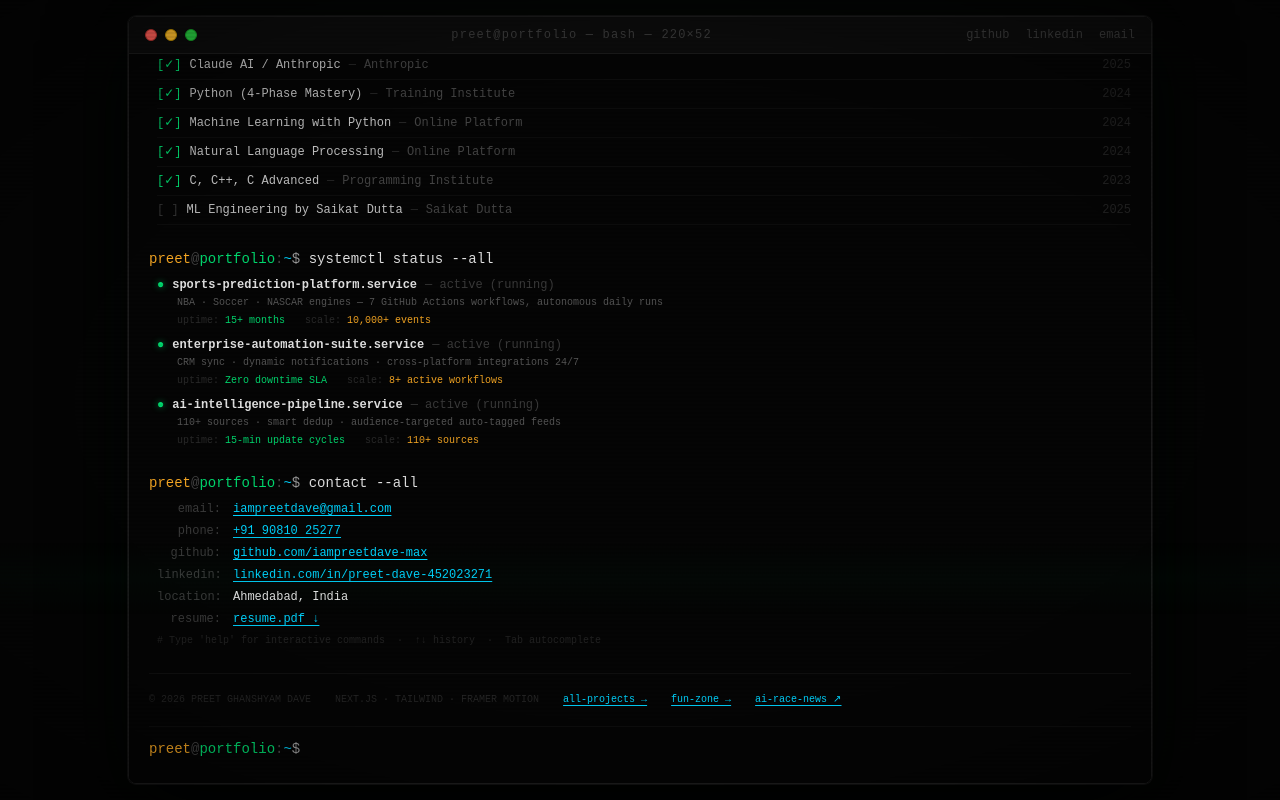
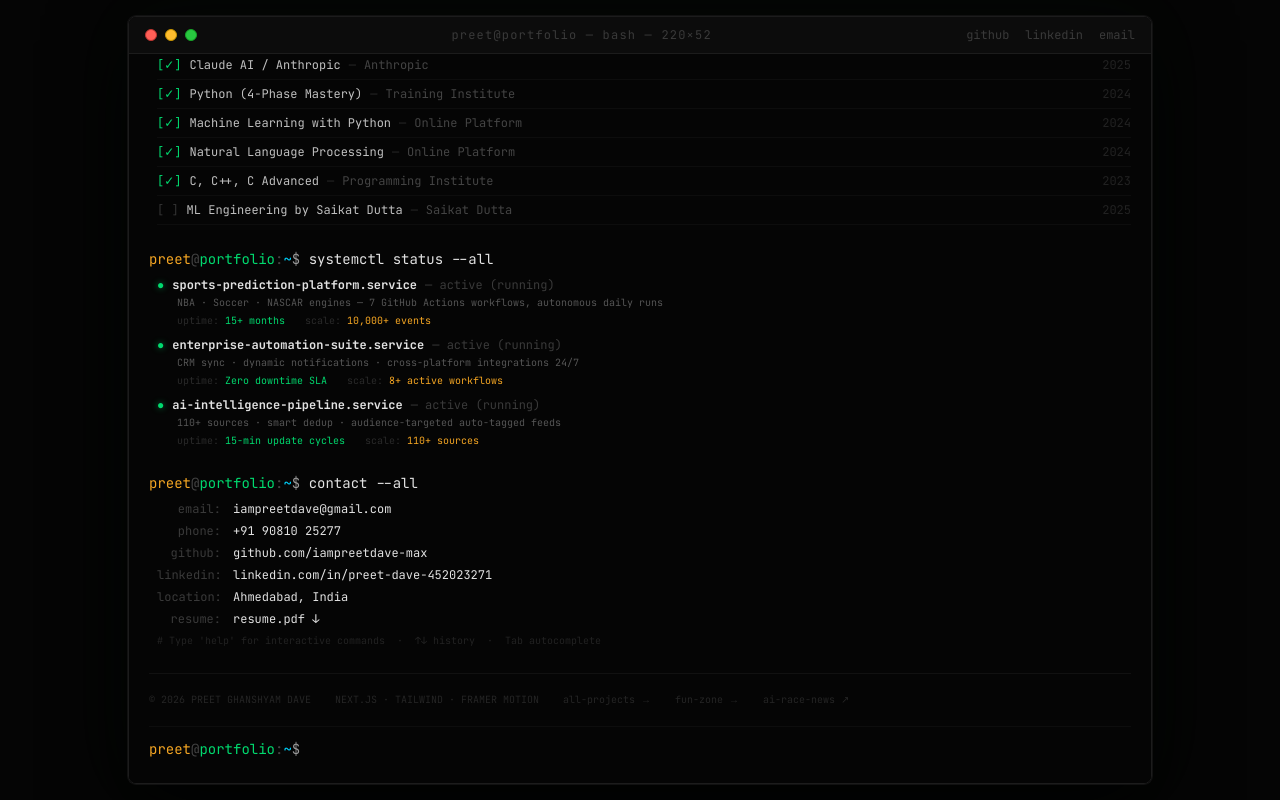
Before and after one commit to iampreetdave-max/portfolio, a Next.js app: page / in a window 1280 px wide. Built offline with nearby package versions, Linux system fonts and the light colour scheme.

Commit message:
Redesign: global AI-lab styles, fonts/layout, SiteNav + project components

```diff
--- a/app/globals.css
+++ b/app/globals.css
@@ -2,148 +2,128 @@
 @tailwind components;
 @tailwind utilities;
 
-@import url('https://fonts.googleapis.com/css2?family=JetBrains+Mono:ital,wght@0,100..800;1,100..800&display=swap');
-
 :root {
-  --t-bg:     #050505;
-  --t-bg2:    #0A0A0A;
-  --t-bg3:    #111111;
-  --t-border: #1C1C1C;
-  --t-green:  #00D96E;
-  --t-amber:  #F5A623;
-  --t-white:  #E2E2E2;
-  --t-gray:   #666666;
-  --t-dim:    #333333;
-  --t-red:    #FF4444;
-  --t-cyan:   #00D4FF;
+  --bg:           #080A0F;
+  --surface:      #0E111A;
+  --line:         #1E2333;
+  --paper:        #E8EAF2;
+  --muted:        #9AA1B4;
+  --accent:       #7C8CFF;
+  --accent-strong:#5B6CFF;
+  --cyan:         #43E7FF;
 }
 
 * { margin: 0; padding: 0; box-sizing: border-box; }
-html { scroll-behavior: smooth; }
+html { scroll-behavior: smooth; -webkit-text-size-adjust: 100%; scroll-padding-top: 5rem; }
 
 body {
-  background: var(--t-bg);
-  color: var(--t-white);
-  font-family: 'JetBrains Mono', 'Courier New', monospace;
+  background: var(--bg);
+  color: var(--paper);
+  font-family: var(--font-sans), system-ui, -apple-system, sans-serif;
   overflow-x: hidden;
   -webkit-font-smoothing: antialiased;
   -moz-osx-font-smoothing: grayscale;
+  line-height: 1.6;
 }
 
-/* ─── Selection ─── */
-::selection { background: rgba(0,217,110,0.18); color: var(--t-green); }
+::selection { background: rgba(124, 140, 255, 0.28); color: #fff; }
 
-/* ─── Scrollbar ─── */
-::-webkit-scrollbar       { width: 3px; }
-::-webkit-scrollbar-track { background: var(--t-bg); }
-::-webkit-scrollbar-thumb { background: #1C1C1C; border-radius: 2px; }
-::-webkit-scrollbar-thumb:hover { background: rgba(0,217,110,0.3); }
+::-webkit-scrollbar { width: 10px; height: 10px; }
+::-webkit-scrollbar-track { background: var(--bg); }
+::-webkit-scrollbar-thumb { background: #20263a; border-radius: 999px; border: 3px solid var(--bg); }
+::-webkit-scrollbar-thumb:hover { background: #2c3450; }
 
-/* ─── CRT Scanlines overlay ─── */
-.crt-scanlines {
-  position: fixed;
-  inset: 0;
-  pointer-events: none;
-  z-index: 9999;
-  background: repeating-linear-gradient(
-    0deg,
-    transparent 0px,
-    transparent 2px,
-    rgba(0, 0, 0, 0.07) 2px,
-    rgba(0, 0, 0, 0.07) 4px
-  );
+/* Ambient background: layered radial glows + faint masked grid */
+.bg-ambient {
+  position: fixed; inset: 0; z-index: 0; pointer-events: none;
+  background:
+    radial-gradient(58rem 58rem at 82% -12%, rgba(124,140,255,0.12), transparent 60%),
+    radial-gradient(48rem 48rem at -8% 18%, rgba(67,231,255,0.07), transparent 55%),
+    radial-gradient(42rem 42rem at 50% 116%, rgba(167,139,250,0.07), transparent 60%);
+}
+.bg-grid {
+  position: fixed; inset: 0; z-index: 0; pointer-events: none;
+  background-image:
+    linear-gradient(to right, rgba(255,255,255,0.035) 1px, transparent 1px),
+    linear-gradient(to bottom, rgba(255,255,255,0.035) 1px, transparent 1px);
+  background-size: 44px 44px;
+  -webkit-mask-image: radial-gradient(ellipse 110% 72% at 50% 0%, #000 32%, transparent 78%);
+          mask-image: radial-gradient(ellipse 110% 72% at 50% 0%, #000 32%, transparent 78%);
 }
 
-/* ─── CRT Vignette ─── */
-.crt-vignette {
-  position: fixed;
-  inset: 0;
-  pointer-events: none;
-  z-index: 9998;
-  background: radial-gradient(
-    ellipse 88% 80% at 50% 50%,
-    transparent 50%,
-    rgba(0, 0, 0, 0.55) 100%
-  );
+/* Typography helpers */
+.font-display { font-family: var(--font-display), var(--font-sans), sans-serif; }
+.text-gradient {
+  background: linear-gradient(102deg, #ffffff 0%, #c9cffb 42%, var(--accent) 76%, var(--cyan) 112%);
+  -webkit-background-clip: text; background-clip: text;
+  -webkit-text-fill-color: transparent; color: transparent;
+}
+.kicker {
+  font-family: var(--font-mono), monospace;
+  font-size: 11px; letter-spacing: 0.28em; text-transform: uppercase; color: var(--accent);
 }
 
-/* ─── Moving scanline beam ─── */
-.scanline-beam {
-  position: fixed;
-  left: 0;
-  right: 0;
-  height: 80px;
-  pointer-events: none;
-  z-index: 9997;
-  background: linear-gradient(
-    to bottom,
-    transparent 0%,
-    rgba(0, 217, 110, 0.018) 50%,
-    transparent 100%
-  );
-  animation: scanline 8s linear infinite;
+/* Surfaces */
+.card {
+  background: linear-gradient(180deg, rgba(255,255,255,0.025), rgba(255,255,255,0.008));
+  border: 1px solid var(--line);
+  border-radius: 16px;
+  transition: border-color .35s ease, transform .35s ease, background .35s ease, box-shadow .35s ease;
+}
+.card:hover {
+  border-color: rgba(124,140,255,0.42);
+  background: rgba(124,140,255,0.045);
+  transform: translateY(-3px);
+  box-shadow: 0 26px 64px -34px rgba(124,140,255,0.5);
+}
+.chip {
+  display: inline-flex; align-items: center;
+  font-family: var(--font-mono), monospace;
+  font-size: 11px; line-height: 1; letter-spacing: 0.01em;
+  padding: 5px 9px; border-radius: 8px;
+  border: 1px solid var(--line); color: var(--muted);
+  background: rgba(255,255,255,0.02);
+  white-space: nowrap;
 }
 
-@keyframes blink    { 0%,100% { opacity:1 } 50% { opacity:0 } }
-@keyframes scanline { from { transform:translateY(-80px) } to { transform:translateY(100vh) } }
-@keyframes glow     { from { text-shadow:0 0 4px #00D96E } to { text-shadow:0 0 14px #00D96E, 0 0 28px rgba(0,217,110,0.35) } }
-@keyframes fadeUp   { from { opacity:0; transform:translateY(6px) } to { opacity:1; transform:translateY(0) } }
-@keyframes bootLine { from { opacity:0; transform:translateX(-6px) } to { opacity:1; transform:translateX(0) } }
+/* Links & buttons */
+.link-underline { position: relative; }
+.link-underline::after {
+  content: ""; position: absolute; left: 0; bottom: -3px; height: 1px; width: 100%;
+  background: var(--accent); transform: scaleX(0); transform-origin: left; transition: transform .3s ease;
+}
+.link-underline:hover::after { transform: scaleX(1); }
 
-/* ─── Blinking cursor ─── */
-.cursor {
-  display: inline-block;
-  width: 8px;
-  height: 1.1em;
-  background: var(--t-green);
-  animation: blink 1s step-end infinite;
-  vertical-align: text-bottom;
-  margin-left: 1px;
-  box-shadow: 0 0 6px rgba(0,217,110,0.7);
+.btn-primary {
+  display: inline-flex; align-items: center; gap: 8px;
+  height: 44px; padding: 0 20px; border-radius: 12px;
+  background: var(--accent); color: #07090f; font-weight: 600; font-size: 14px;
+  border: 1px solid transparent;
+  transition: background .25s ease, transform .25s ease, box-shadow .25s ease;
+}
+.btn-primary:hover { background: var(--accent-strong); color:#fff; transform: translateY(-1px); box-shadow: 0 14px 34px -14px rgba(124,140,255,0.6); }
+
+.btn-ghost {
+  display: inline-flex; align-items: center; gap: 8px;
+  height: 44px; padding: 0 20px; border-radius: 12px;
+  border: 1px solid var(--line-strong, #2A3142); color: var(--paper); font-weight: 500; font-size: 14px;
+  background: rgba(255,255,255,0.02);
+  transition: border-color .25s ease, background .25s ease, transform .25s ease;
+}
+.btn-ghost:hover { border-color: rgba(124,140,255,0.5); background: rgba(124,140,255,0.06); transform: translateY(-1px); }
+
+/* Marquee (tech strip) */
+.marquee-mask {
+  -webkit-mask-image: linear-gradient(to right, transparent, #000 12%, #000 88%, transparent);
+          mask-image: linear-gradient(to right, transparent, #000 12%, #000 88%, transparent);
 }
 
-/* ─── Glow text ─── */
-.glow-green {
-  animation: glow 2.5s ease-in-out infinite alternate;
-}
-
-/* ─── Terminal link ─── */
-.t-link {
-  color: var(--t-cyan);
-  text-decoration: underline;
-  text-underline-offset: 3px;
-  transition: color 0.2s ease, text-shadow 0.2s ease;
-}
-.t-link:hover {
-  color: var(--t-green);
-  text-shadow: 0 0 8px rgba(0,217,110,0.5);
-}
-
-/* ─── Project card hover ─── */
-.proj-card {
-  transition: border-color 0.25s ease, background 0.25s ease, transform 0.25s ease;
-}
-.proj-card:hover {
-  border-color: rgba(0, 217, 110, 0.28) !important;
-  background: rgba(0, 217, 110, 0.02) !important;
-  transform: translateX(4px);
-}
-
-/* ─── Stat card hover ─── */
-.stat-card {
-  transition: border-color 0.25s ease, background 0.25s ease;
-}
-.stat-card:hover {
-  border-color: rgba(0, 217, 110, 0.22) !important;
-  background: rgba(0, 217, 110, 0.02) !important;
-}
-
-/* ─── Reduced motion ─── */
+/* Reduced motion */
 @media (prefers-reduced-motion: reduce) {
   *, *::before, *::after {
-    animation-duration: 0.01ms !important;
+    animation-duration: 0.001ms !important;
     animation-iteration-count: 1 !important;
-    transition-duration: 0.01ms !important;
+    transition-duration: 0.001ms !important;
   }
   html { scroll-behavior: auto; }
 }
--- a/app/layout.tsx
+++ b/app/layout.tsx
@@ -1,40 +1,48 @@
 import type { Metadata } from "next";
+import { Inter, Space_Grotesk, JetBrains_Mono } from "next/font/google";
 import "./globals.css";
 
+const inter = Inter({ subsets: ["latin"], variable: "--font-sans", display: "swap" });
+const display = Space_Grotesk({ subsets: ["latin"], variable: "--font-display", display: "swap" });
+const mono = JetBrains_Mono({ subsets: ["latin"], variable: "--font-mono", display: "swap" });
+
 export const metadata: Metadata = {
-  title: "Preet Dave | AI-ML Engineer",
+  metadataBase: new URL("https://iampreetdave.me"),
+  title: "Preet Dave — AI / ML Engineer",
   description:
-    "Building intelligent systems with deep learning, computer vision, and advanced ML algorithms. AI-ML Engineer & B.Tech CS student.",
-  keywords: ["AI Engineer", "Machine Learning", "Deep Learning", "Computer Vision", "NLP", "Portfolio"],
-  authors: [{ name: "Preet Ghanshyam Dave" }],
+    "Preet Dave is an AI/ML engineer in Ahmedabad building applied machine-learning and agentic-AI systems — a national-dataset climate digital twin, an offline computer-vision policing platform, agentic legal AI, and an AI-news pipeline ingesting 110+ sources every 15 minutes.",
+  keywords: [
+    "Preet Dave", "AI Engineer", "Machine Learning Engineer", "Deep Learning",
+    "LLM", "Agentic AI", "Computer Vision", "NLP", "RAG", "MCP", "Portfolio", "Ahmedabad",
+  ],
+  authors: [{ name: "Preet Dave", url: "https://github.com/iampreetdave-max" }],
+  creator: "Preet Dave",
   openGraph: {
-    title: "Preet Dave | AI-ML Engineer",
-    description:
-      "Building intelligent systems with deep learning, computer vision, and advanced ML algorithms.",
     type: "website",
     locale: "en_US",
+    url: "https://iampreetdave.me",
+    siteName: "Preet Dave",
+    title: "Preet Dave — AI / ML Engineer",
+    description:
+      "Applied machine-learning and agentic-AI systems across climate, public safety, law, and media. Built for ISRO BAH 2026, KANAD S.H.I.E.L.D. 2026, and more.",
   },
   twitter: {
     card: "summary_large_image",
-    title: "Preet Dave | AI-ML Engineer",
+    title: "Preet Dave — AI / ML Engineer",
     description:
-      "Building intelligent systems with deep learning, computer vision, and advanced ML algorithms.",
+      "Applied machine-learning and agentic-AI systems across climate, public safety, law, and media.",
   },
   robots: { index: true, follow: true },
 };
 
-export default function RootLayout({
-  children,
-}: {
-  children: React.ReactNode;
-}) {
+export default function RootLayout({ children }: { children: React.ReactNode }) {
   return (
-    <html lang="en">
-      <head>
-        <link rel="preconnect" href="https://fonts.googleapis.com" />
-        <link rel="preconnect" href="https://fonts.gstatic.com" crossOrigin="anonymous" />
-      </head>
-      <body className="antialiased">{children}</body>
+    <html lang="en" className={`${inter.variable} ${display.variable} ${mono.variable}`}>
+      <body className="antialiased">
+        <div className="bg-ambient" aria-hidden />
+        <div className="bg-grid" aria-hidden />
+        {children}
+      </body>
     </html>
   );
 }
```
Also changed, not shown: components/ProjectCard.tsx (+15 -17 lines), components/ProjectModal.tsx (+25 -33 lines), components/SiteNav.tsx (added, +111 -0 lines).
